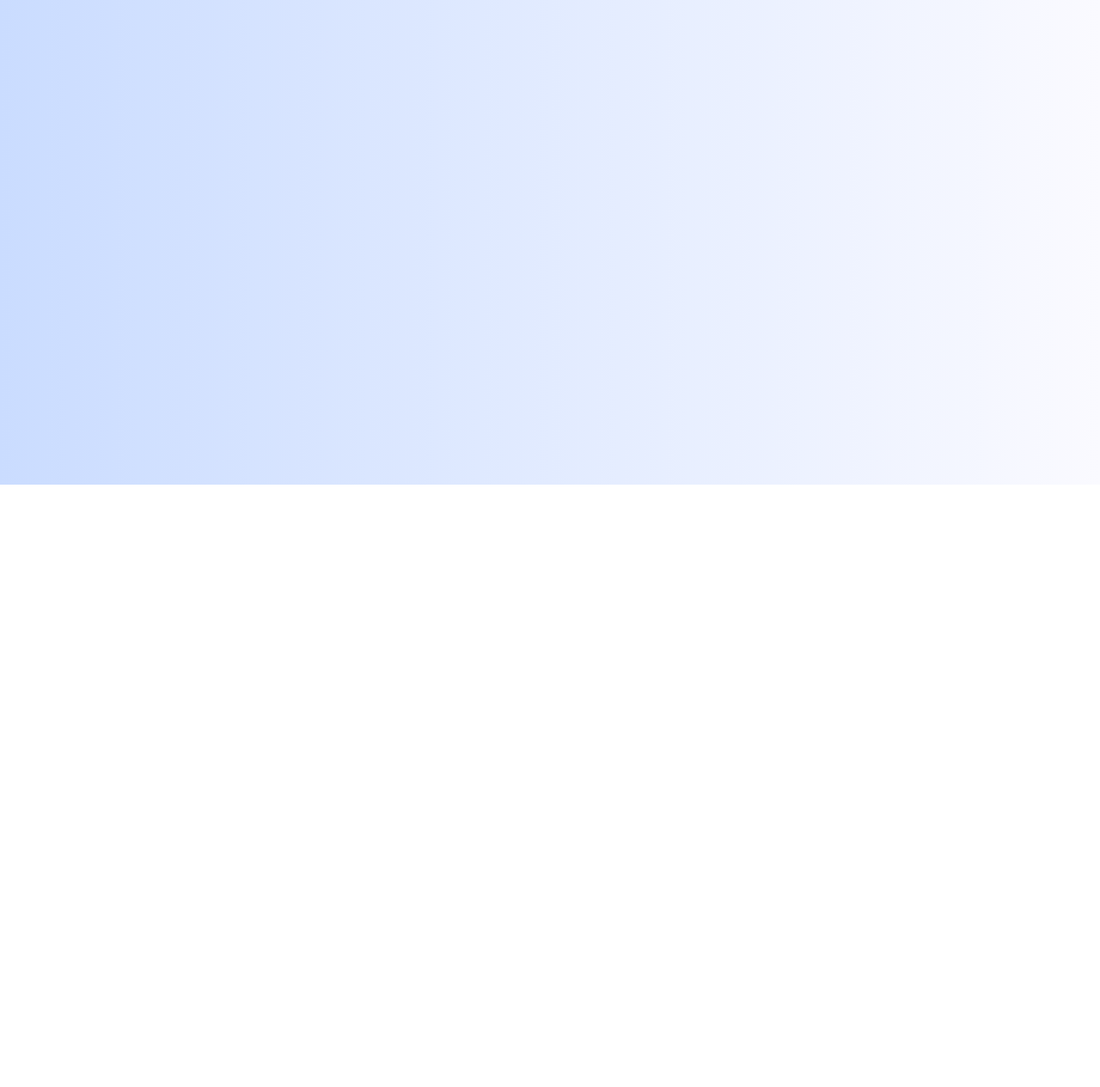
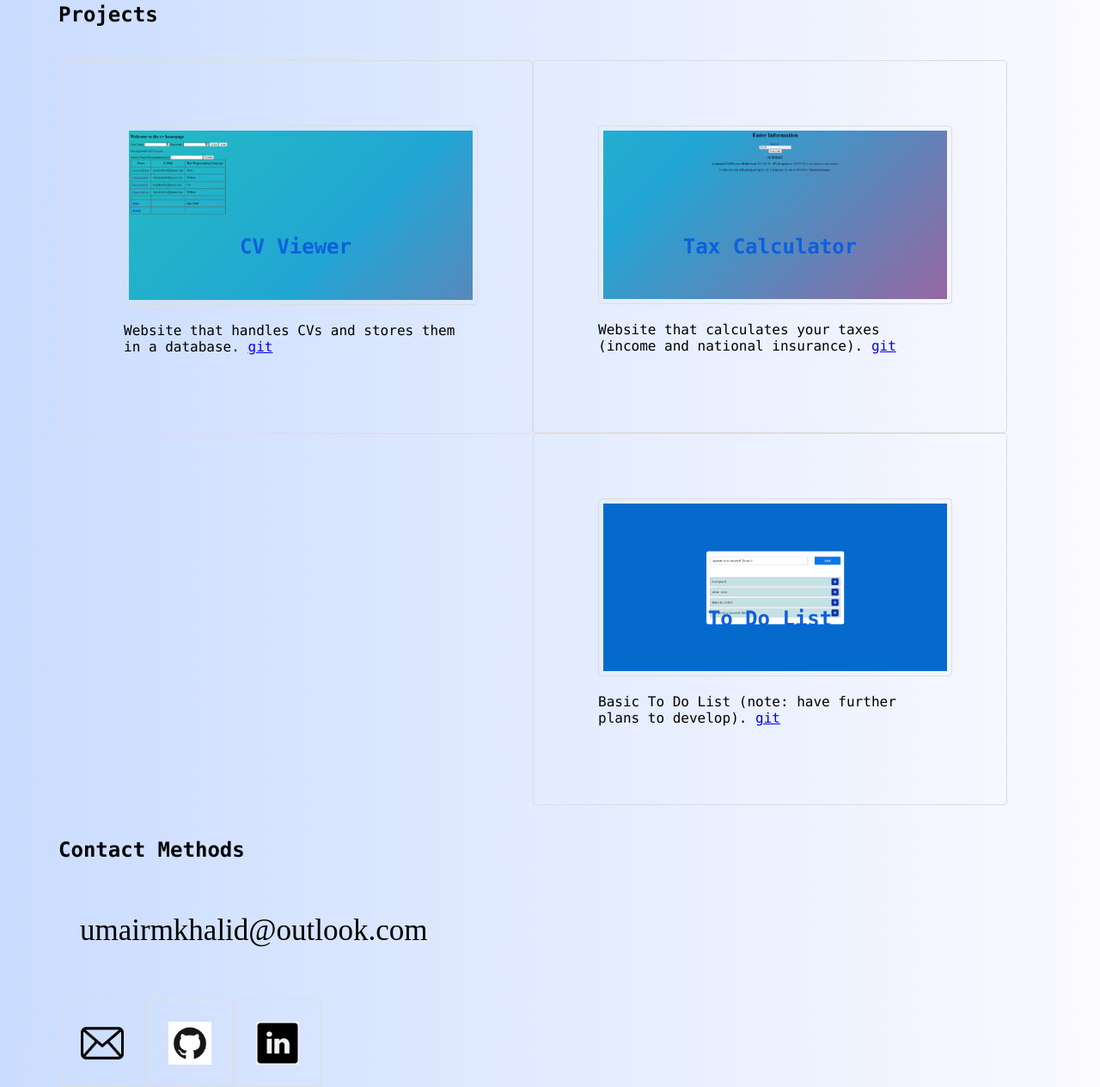
Before and after one commit to DICEXSOLO/PortfolioWebsite, a plain HTML site: page moiwebsite/index.html in a window 1280 px wide. Shown: the part 236-1501 px from the top of the page at 86% size. Before the commit the page ends 800 px from the top, so only its background shows below. Drawn offline with Linux system fonts and the light colour scheme.

Commit message:
mainbuild#1

```diff
--- a/moiwebsite/index.html
+++ b/moiwebsite/index.html
@@ -8,6 +8,7 @@
     initial-scale=1, maximum-scale=1", minimum-scale="1" />
 
     <link rel="stylesheet" type="text/css" href="styles.css"/>
+    <link rel="stylesheet" type="text/css" href="projectStyles.css"/>
 </head>
 <body>
 
@@ -15,14 +16,69 @@
             <div class="main-container">
 
                 <div class="nav">
-                    <a class="home" href="#news">Umair.</a>
+                    <a class="home" href="index.html">Umair.</a>
                     <div class="nav-right">
                         <a href="#contact">contact</a>
-                        <a href="#resume">resume</a>
+                        <a href="resume.html">resume</a>
                     </div>
                 </div>
+
                 <div class="introduction">
-                    <p>Hello, I'm Umair and this is my porfolio website.</p>
+                    <p>Hello, I'm Umair.</p>
+                    <p>I'm a computer science student from the UK (GOD save the queen)
+                         and this is my porfolio website.</p>
+                </div>
+
+                <div class="projects">
+                    <h1>Projects</h1>
+                    <br>
+                    <div class="projectContainer">
+                        <a href="https://210051122.cs2410-web01pvm.aston.ac.uk/">
+                            <img src="images/cvViewerTHMB.png" alt="CV">
+                            <h1>CV Viewer</h1>
+                        </a>
+                        <p>Website that handles CVs and stores them in a database.
+                            <a href="https://github.com/ukhalid123456/Cv-Viewer">git</a></p>
+                    </div>
+                    <div class="projectContainer">
+                        <a href="https://github.com/ukhalid123456/TaxCalcWebsite">
+                            <img src="images/taxCalcTHMB.png" alt="tax">
+                            <h1>Tax Calculator</h1>
+                        </a>
+                        <p>Website that calculates your taxes (income and national insurance).
+                            <a href="https://github.com/ukhalid123456/TaxCalcWebsite">git</a></p></p>
+                    </div>
+                    <div class="projectContainer">
+                        <a href="https://github.com/ukhalid123456/ToDoList">
+                            <img src="images/toDoListTHMB.png" alt="toDo">
+                            <h1>To Do List</h1>
+                        </a>
+                        <p>Basic To Do List (note: have further plans to develop).
+                            <a href="https://github.com/ukhalid123456/ToDoList">git</a></p></p>
+                    </div>
+                </div>
+
+                <div class="contact">
+                    <br>
+                    <h1>Contact Methods</h1>
+                    <p>umairmkhalid@outlook.com</p>
+                    <div class="icons">
+                        <div class="iconContainer">
+                            <a href="mailto:umairmkhalid@outlook.com">
+                                <img src="images/mail.png" alt="mail">
+                            </a>
+                        </div>
+                        <div class="iconContainer">
+                            <a href="https://github.com/ukhalid123456">
+                                <img src="images/GitHub.png" alt="github">
+                            </a>
+                        </div>
+                        <div class="iconContainer">
+                            <a href="https://www.linkedin.com/in/umair-khalid-88504a237/">
+                                <img src="images/linkedin.png" alt="linkedin">
+                            </a>
+                        </div>
+                    </div>
                 </div>
             </div>
         <section>
--- /dev/null
+++ b/moiwebsite/projectStyles.css
@@ -0,0 +1,28 @@
+.projects{
+    clear:both;
+    font-family: "Lucida Console", "Courier New", monospace;
+}
+
+.projectContainer{
+    float:left;
+    border: 1px solid #ddd;
+    border-radius: 4px;
+    padding: 75px;
+    width: 400px;
+    position:relative;
+}
+
+.projectContainer:hover{
+    box-shadow: 0 0 2px 1px rgba(0, 140, 186, 0.5);
+}
+
+.projectContainer h1{
+    position:absolute;
+    top:50%;
+    left:0;
+    color:rgb(12, 96, 222);
+    width:100%;
+    text-align:center;
+    transform:translateY(-50%); /* doesn't work in IE9 and older I'm affraid */
+    margin:0;
+}
--- a/moiwebsite/styles.css
+++ b/moiwebsite/styles.css
@@ -3,10 +3,19 @@ html, body{
     background: linear-gradient(90deg, rgba(202,220,255,1) 0%, rgba(250,250,255,1) 100%);
 }
 
+h1{
+    font-family: "Lucida Console", "Courier New", monospace;
+}
+
+img{
+    border: 1px solid #ddd;
+    border-radius: 4px;
+    padding: 5px;
+    width: 400px;
+}
 .main-container{
     padding:50px;
     margin:10px;
-
 }
 
 .home{
@@ -36,3 +45,23 @@ html, body{
     font-family: "Lucida Console", "Courier New", monospace;
     font-weight: bold;
 }
+
+.contact{
+    clear:both;
+}
+
+.contact p{
+    padding:25px;
+    font-size:35px;
+}
+
+.iconContainer img{
+    float:left;
+    padding:25px;
+    width:50px;
+}
+
+.resume{
+    clear:both;
+    padding:25px;
+}
```
Also changed, not shown: moiwebsite/resume.html (added, +31 -0 lines), moiwebsite/images/GitHub.png (added), moiwebsite/images/cvViewerTHMB.png (added), moiwebsite/images/linkedin.png (added), moiwebsite/images/mail.png (added), moiwebsite/images/taxCalcTHMB.png (added), moiwebsite/images/toDoListTHMB.png (added), 1 other file.
